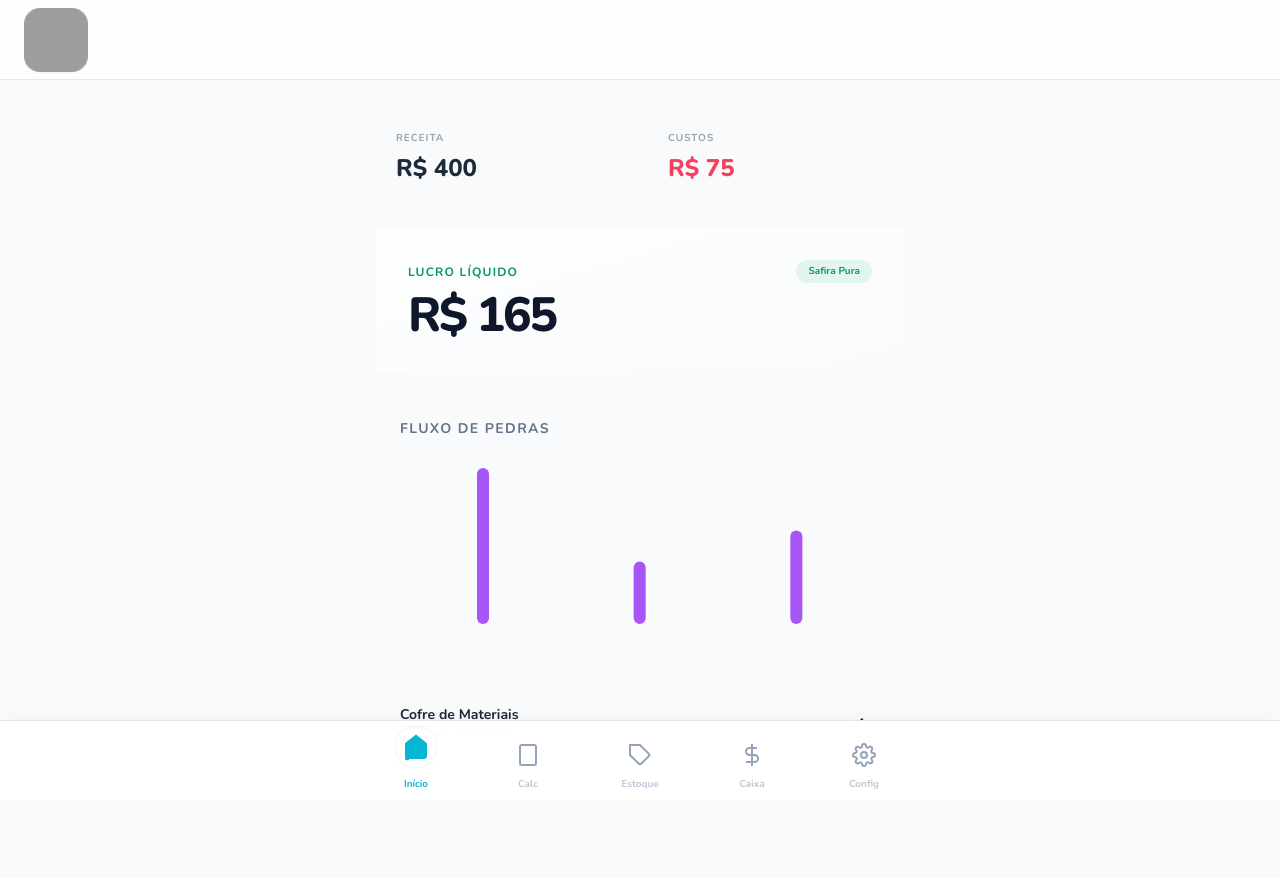
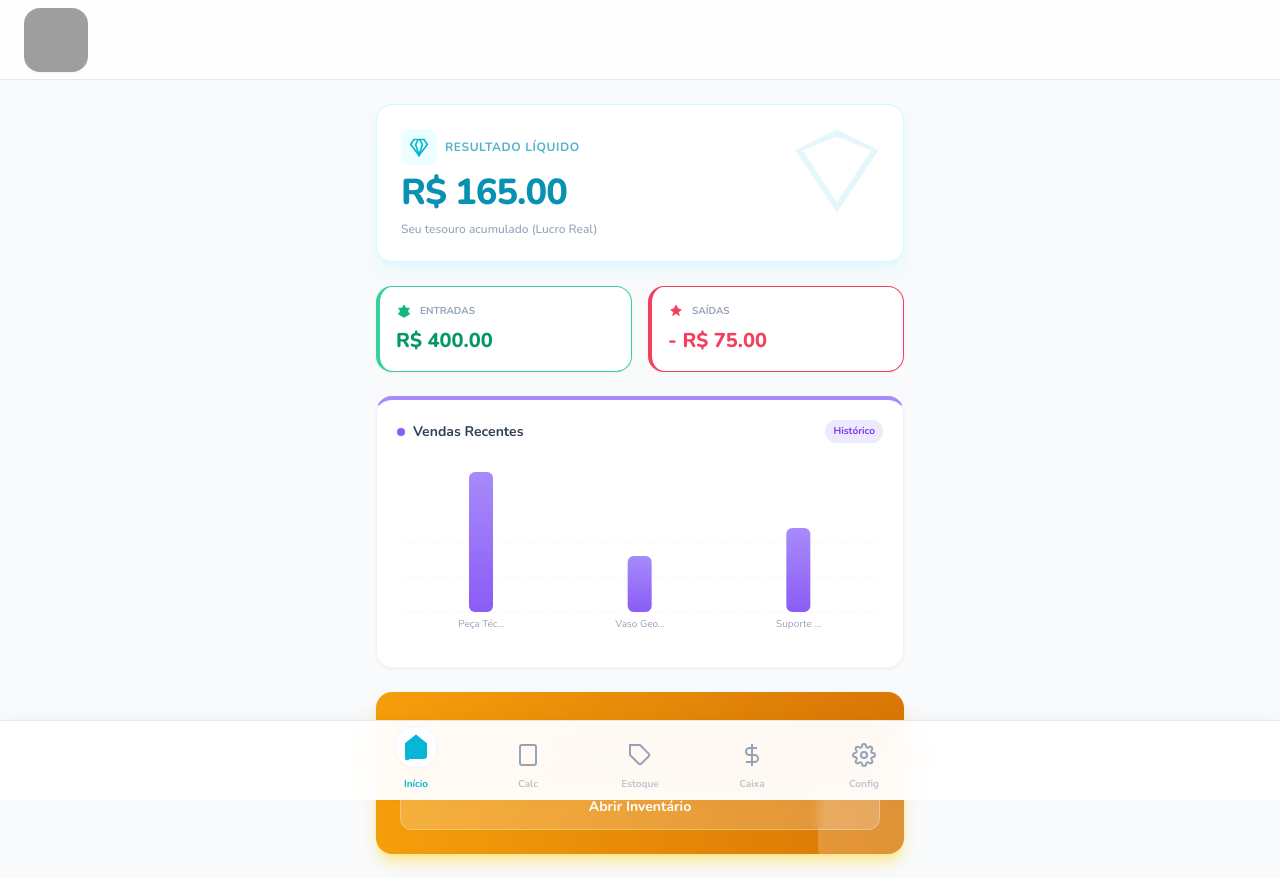
Before and after one commit to bra83/333gestao, a React (Vite) app: page / in a window 1280 px wide. Before the commit the page ends 800 px from the top, so only its background shows below. Built offline with nearby package versions, Linux system fonts and the light colour scheme; no server answers; grey boxes are pictures that could not be loaded.

Commit message:
Update DashboardView.tsx

```diff
--- a/components/DashboardView.tsx
+++ b/components/DashboardView.tsx
@@ -1,64 +1,144 @@
 
 import React from 'react';
 import { AppData, ViewState } from '../types';
-import { BarChart, Bar, XAxis, YAxis, Tooltip, ResponsiveContainer } from 'recharts';
+import { BarChart, Bar, XAxis, Tooltip, ResponsiveContainer, CartesianGrid } from 'recharts';
 
-export const DashboardView: React.FC<{ data: AppData; onNavigate: (v: ViewState) => void }> = ({ data, onNavigate }) => {
+interface DashboardViewProps {
+  data: AppData;
+  onNavigate: (view: ViewState) => void;
+}
+
+export const DashboardView: React.FC<DashboardViewProps> = ({ data, onNavigate }) => {
   const totalSales = data.vendas.reduce((acc, curr) => acc + curr.venda, 0);
-  const grossProfit = data.vendas.reduce((acc, curr) => acc + curr.lucro, 0);
   const totalExpenses = data.gastos.reduce((acc, curr) => acc + curr.valor, 0);
-  const netProfit = grossProfit - totalExpenses;
+  const netProfit = data.vendas.reduce((acc, curr) => acc + curr.lucro, 0) - totalExpenses;
   const recentSales = data.vendas.slice(0, 5).reverse();
+
+  // Helper para formatar moeda
+  const fmt = (v: number) => `R$ ${v.toFixed(2)}`;
 
   return (
     <div className="space-y-6">
-      <div className="grid grid-cols-2 gap-4">
-        <div className="jewelry-card p-5 relative overflow-hidden group">
-          <div className="absolute top-0 right-0 w-20 h-20 jewel-gradient-sapphire opacity-10 rounded-full -translate-y-1/2 translate-x-1/2"></div>
-          <span className="text-[10px] font-bold text-slate-400 uppercase tracking-widest">Receita</span>
-          <div className="text-2xl font-black text-slate-800 mt-1">R$ {totalSales.toLocaleString()}</div>
+
+      {/* CARD DO LUCRO (DIAMANTE) - O destaque principal */}
+      <div className="relative overflow-hidden rounded-2xl bg-white border border-cyan-100 shadow-lg shadow-cyan-100/50 p-6 transition-all duration-300 hover:shadow-cyan-200">
+        <div className="absolute top-0 right-0 p-4 opacity-10">
+           {/* Icone Diamante Gigante de Fundo */}
+           <svg width="100" height="100" viewBox="0 0 24 24" fill="currentColor" className="text-cyan-500">
+             <path d="M12 2L2 7l10 15 10-15-10-5zM3.8 7L12 3.8 20.2 7 12 19.5 3.8 7z"/>
+           </svg>
         </div>
-        <div className="jewelry-card p-5 relative overflow-hidden">
-          <div className="absolute top-0 right-0 w-20 h-20 jewel-gradient-amethyst opacity-10 rounded-full -translate-y-1/2 translate-x-1/2"></div>
-          <span className="text-[10px] font-bold text-slate-400 uppercase tracking-widest">Custos</span>
-          <div className="text-2xl font-black text-rose-500 mt-1">R$ {totalExpenses.toLocaleString()}</div>
+
+        <div className="relative z-10">
+          <div className="flex items-center gap-2 mb-2">
+            <div className="p-2 bg-cyan-50 rounded-lg text-cyan-500">
+              <svg width="20" height="20" viewBox="0 0 24 24" fill="none" stroke="currentColor" strokeWidth="2"><path d="M6 3h12l4 6-10 13L2 9z"/><path d="M11 3 8 9l4 13 4-13-3-6"/></svg>
+            </div>
+            <span className="text-cyan-600/70 text-xs font-bold uppercase tracking-wider">Resultado Líquido</span>
+          </div>
+
+          <div className={`text-4xl font-black tracking-tight ${netProfit >= 0 ? 'text-cyan-600' : 'text-rose-500'}`}>
+            {fmt(netProfit)}
+          </div>
+          <p className="text-slate-400 text-xs mt-2 font-medium">
+            Seu tesouro acumulado (Lucro Real)
+          </p>
         </div>
       </div>
 
-      <div className="jewelry-card p-8 bg-gradient-to-br from-white/80 to-slate-50/50 border-white/60 relative overflow-hidden">
-        <div className="absolute -top-10 -right-10 w-40 h-40 jewel-gradient-emerald opacity-20 blur-3xl"></div>
-        <div className="flex justify-between items-center">
-          <span className="text-xs font-bold text-emerald-600 uppercase tracking-widest">Lucro Líquido</span>
-          <span className="bg-emerald-500/10 text-emerald-600 text-[10px] px-3 py-1 rounded-full font-bold">Safira Pura</span>
+      {/* GRID RECEITA E DESPESA */}
+      <div className="grid grid-cols-2 gap-4">
+
+        {/* RECEITA (ESMERALDA) */}
+        <div className="app-card p-4 border-l-4 border-emerald-400 hover:bg-emerald-50/10 transition-colors">
+          <div className="flex items-center gap-2 mb-2">
+            <svg className="text-emerald-500" width="16" height="16" viewBox="0 0 24 24" fill="currentColor"><path d="M12 2l-3 5h-6l3 5-3 5 9 5 9-5-3-5 3-5h-6z"/></svg>
+            <span className="text-slate-400 text-[10px] font-bold uppercase">Entradas</span>
+          </div>
+          <div className="text-xl font-extrabold text-emerald-600 truncate">{fmt(totalSales)}</div>
         </div>
-        <div className="text-5xl font-black text-slate-900 mt-2 tracking-tighter">
-          R$ {netProfit.toLocaleString()}
+
+        {/* DESPESAS (RUBI) */}
+        <div className="app-card p-4 border-l-4 border-rose-500 hover:bg-rose-50/10 transition-colors">
+          <div className="flex items-center gap-2 mb-2">
+            <svg className="text-rose-500" width="16" height="16" viewBox="0 0 24 24" fill="currentColor"><path d="M12 2l3 6 6 2-5 4 2 6-6-4-6 4 2-6-5-4 6-2z"/></svg>
+            <span className="text-slate-400 text-[10px] font-bold uppercase">Saídas</span>
+          </div>
+          <div className="text-xl font-extrabold text-rose-500 truncate">- {fmt(totalExpenses)}</div>
         </div>
       </div>
 
-      <div className="jewelry-card p-6 h-64 border-white/40">
-          <h3 className="text-sm font-bold text-slate-500 uppercase tracking-widest mb-6">Fluxo de Pedras</h3>
-          <ResponsiveContainer width="100%" height="80%">
-            <BarChart data={recentSales}>
-              <XAxis dataKey="item" hide />
-              <Tooltip
-                cursor={{fill: 'rgba(0,0,0,0.02)'}}
-                contentStyle={{ borderRadius: '16px', border: 'none', boxShadow: '0 10px 20px rgba(0,0,0,0.05)', fontSize: '12px', fontWeight: 'bold' }}
-              />
-              <Bar dataKey="venda" fill="#a855f7" radius={[10, 10, 10, 10]} barSize={12} />
-            </BarChart>
-          </ResponsiveContainer>
+      {/* GRÁFICO (AMETISTA) */}
+      <div className="app-card p-5 border-t-4 border-t-violet-400">
+          <div className="flex justify-between items-center mb-6">
+            <h3 className="text-slate-700 font-bold text-sm flex items-center gap-2">
+              <span className="w-2 h-2 rounded-full bg-violet-500"></span>
+              Vendas Recentes
+            </h3>
+            <span className="text-[10px] bg-violet-100 text-violet-600 px-2 py-1 rounded-full font-bold">Histórico</span>
+          </div>
+
+          <div className="h-[180px] w-full">
+            <ResponsiveContainer width="100%" height="100%">
+              <BarChart data={recentSales}>
+                <CartesianGrid strokeDasharray="3 3" stroke="#f1f5f9" vertical={false} />
+                <XAxis
+                  dataKey="item"
+                  tick={{fill: '#94a3b8', fontSize: 10}}
+                  axisLine={false}
+                  tickLine={false}
+                  interval={0}
+                  tickFormatter={(val) => val.length > 8 ? val.substring(0,8)+'...' : val}
+                />
+                <Tooltip
+                  cursor={{fill: '#f8fafc'}}
+                  contentStyle={{backgroundColor: '#fff', border: '1px solid #e2e8f0', borderRadius: '12px', boxShadow: '0 4px 12px rgba(0,0,0,0.1)', color: '#0f172a'}}
+                  itemStyle={{color: '#8b5cf6', fontWeight: 'bold'}}
+                  formatter={(val: number) => [fmt(val), 'Venda']}
+                  labelStyle={{color: '#64748b', fontSize: '12px', marginBottom: '4px'}}
+                />
+                <Bar
+                  dataKey="venda"
+                  fill="url(#colorUv)"
+                  radius={[6, 6, 6, 6]}
+                  barSize={24}
+                >
+                  {/* Gradiente Ametista para as barras */}
+                </Bar>
+                <defs>
+                  <linearGradient id="colorUv" x1="0" y1="0" x2="0" y2="1">
+                    <stop offset="0%" stopColor="#a78bfa" stopOpacity={1}/>
+                    <stop offset="100%" stopColor="#8b5cf6" stopOpacity={1}/>
+                  </linearGradient>
+                </defs>
+              </BarChart>
+            </ResponsiveContainer>
+          </div>
       </div>
 
-      <div className="jewelry-card p-6 flex justify-between items-center group cursor-pointer active:scale-95 transition-transform" onClick={() => onNavigate(ViewState.INVENTORY)}>
-        <div>
-          <h3 className="text-sm font-bold text-slate-800">Cofre de Materiais</h3>
-          <p className="text-xs text-slate-400">{data.estoque.length} gemas cadastradas</p>
+      {/* CTA ESTOQUE (TOPÁZIO/OURO) */}
+      <div className="relative overflow-hidden rounded-2xl bg-gradient-to-r from-amber-500 to-amber-600 text-white shadow-lg shadow-amber-200">
+        <div className="absolute -right-6 -bottom-6 opacity-20">
+            <svg width="120" height="120" viewBox="0 0 24 24" fill="currentColor"><rect x="2" y="2" width="20" height="20" rx="4" /></svg>
         </div>
-        <div className="w-12 h-12 rounded-2xl bg-slate-50 flex items-center justify-center text-amethyst-500 group-hover:bg-amethyst-50 transition-colors">
-          <svg width="20" height="20" viewBox="0 0 24 24" fill="none" stroke="currentColor" strokeWidth="2.5"><path d="M5 12l5 5L20 7"/></svg>
+
+        <div className="p-6 relative z-10">
+          <h3 className="font-bold text-lg mb-1 flex items-center gap-2">
+            <svg width="20" height="20" viewBox="0 0 24 24" fill="none" stroke="currentColor" strokeWidth="2"><path d="M21 16V8a2 2 0 0 0-1-1.73l-7-4a2 2 0 0 0-2 0l-7 4A2 2 0 0 0 3 8v8a2 2 0 0 0 1 1.73l7 4a2 2 0 0 0 2 0l7-4A2 2 0 0 0 21 16z"/><polyline points="3.27 6.96 12 12.01 20.73 6.96"/><line x1="12" y1="22.08" x2="12" y2="12"/></svg>
+            Gerenciar Estoque
+          </h3>
+          <p className="text-amber-100 text-xs mb-4">
+            Você possui <strong className="text-white text-sm">{data.estoque.length}</strong> materiais preciosos cadastrados.
+          </p>
+          <button
+            onClick={() => onNavigate(ViewState.INVENTORY)}
+            className="w-full bg-white/20 hover:bg-white/30 backdrop-blur-sm border border-white/30 text-white py-3 rounded-xl text-sm font-bold transition-all"
+          >
+            Abrir Inventário
+          </button>
         </div>
       </div>
+
     </div>
   );
 };
```
